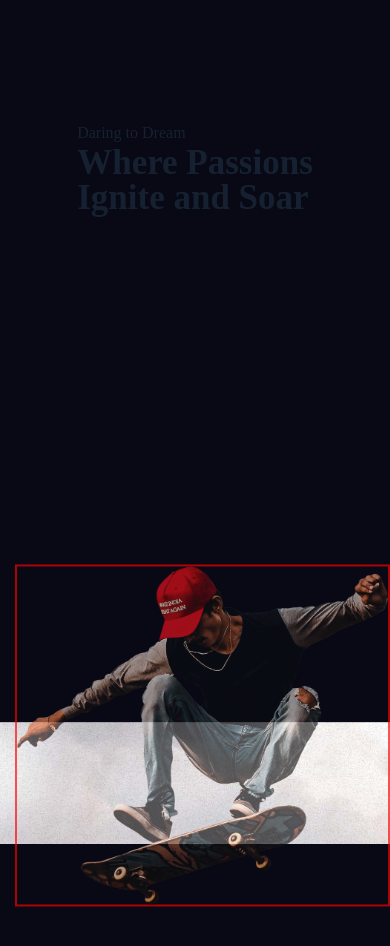
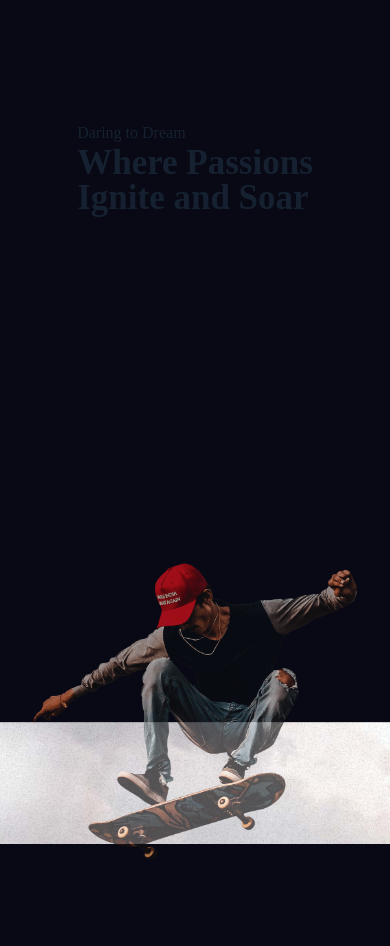
Before and after one commit to siahvosh/resume, a React (Vite) app: page /scroll-slide in a window 390 px wide. Shown: the top 946 px of the page. Built offline with nearby package versions, Linux system fonts and the light colour scheme; a web font is replaced by a local one.

Commit message:
set new classes (image box)

```diff
--- a/src/pages/works/ScrollSite.css
+++ b/src/pages/works/ScrollSite.css
@@ -158,6 +158,7 @@ body{
     overflow-x: hidden;
 }
 .main-card{
+    direction: ltr;
     height: 400vh;
     background: #080914 !important;
     position: relative;
@@ -177,7 +178,8 @@ body{
 .top-card, .bottom-card{
     height: 50vh;
     overflow: hidden;
-
+    /*position: relative;*/
+    /*border: 2px solid green;*/
 }
 .text-card {
     height: 100%;
@@ -206,6 +208,16 @@ body{
 
 
 /*Part one -------------------------------------*/
+.image-box{
+    /*border: 2px solid #1bd83a;*/
+    position: absolute;
+    color: red !important;
+    top: 20%;
+    right: 0;
+    padding: 2rem;
+    /*width: 100vw;*/
+    /*height: 100vh;*/
+}
 .skate {
     background-image: url("../../assets/skatepark.jpg");
     background-size: cover;
@@ -215,24 +227,14 @@ body{
     background-position: center;
 }
 .skater {
-    /*animation: floatSoft 4s ease-in-out infinite;*/
-    /*will-change: transform;*/
-    position: absolute;
-    border: 2px solid red !important;
-    top: 15vh;
-    right: 8vw;
-    /*margin-right: 0vw;*/
+    /*border: 2px solid #367acc;*/
+    /*top: 15vh;*/
+    /*right: 8vw;*/
     height: 50vh;
     width: 50vh;
 }
 
-.image-box{
-    border: 2px solid blue !important;
-    /*position: absolute;*/
-    width: 100vw;
-    height: 100vh;
-    z-index: 1111 !important;
-}
+
 
 /*Part tow -------------------------------------*/
 .mural{
@@ -290,13 +292,17 @@ body{
 
 
 
-@media screen and (min-width: 200px) and (max-width: 950px) {
+@media screen and (min-width: 200px) and (max-width: 440px) {
     .skater {
-        height: 40vh;
+        height: 35vh;
         width: auto;
-        position: absolute;
-        top: 35vh;
-        right: 0;
+    }
+    .image-box{
+        display: flex;
+        justify-content: center;
+        align-items: center;
+        inset: 0;
+        margin-top: 2.5rem;
     }
 
     .text-card{
@@ -313,6 +319,6 @@ body{
     .skater {
         height: 65vh;
         width: auto;
-        margin-right: 15vw;
+
     }
 }
--- a/src/pages/works/ScrollSite.tsx
+++ b/src/pages/works/ScrollSite.tsx
@@ -221,7 +221,7 @@ export const ScrollSite = () => {
         // اجازه اسکرول دوباره بعد از انیمیشن
         setTimeout(() => {
             isScrolling.current = false;
-        }, 900); // سرعت تغییر step
+        }, 1000); // سرعت تغییر step
     };
 
     useEffect(() => {
@@ -258,7 +258,7 @@ export const ScrollSite = () => {
                      {activeIndex === 0 && (
                          <motion.section
                              key="one"
-                             style={{ height:'100vh'}}
+                             style={{ height:'100vh', position: 'relative'}}
                              initial={{ opacity: 0 }}
                              animate={{ opacity: 1 }}
                              exit={{ opacity: 0 }}
@@ -292,14 +292,16 @@ export const ScrollSite = () => {
                                      exit={{ y: 700, opacity: 1 }}
                                  />
                              </div>
-                             <motion.img
-                                 className="skater"
-                                 src={`${skater}`}
-                                 transition={{duration: 1}}
-                                 initial={{ y: 800 ,  opacity: 0 }}
-                                 animate={{ y: 0,   opacity: 1}}
-                                 exit={{ y: 800,  opacity: 0 }}>
-                             </motion.img>
+                             <div className={'image-box'}>
+                                 <motion.img
+                                     className="skater"
+                                     src={`${skater}`}
+                                     transition={{duration: 1}}
+                                     initial={{ y: 800 ,x: 0,  opacity: 0 }}
+                                     animate={{ y: 0,x: 0,   opacity: 1}}
+                                     exit={{ y: 800, x: 0, opacity: 0 }}>
+                                 </motion.img>
+                             </div>
                          </motion.section>
                     )}
                     {activeIndex === 1 && (
@@ -499,12 +501,14 @@ const PartOne = () => {
             </div>
                 <motion.img
                     className="skater"
-                    src={`${skater}`}
+                    // src={`${skater}`}
                     transition={{duration: 1}}
                     initial={{ y: 800 , x: 0, opacity: 0 }}
                     animate={{ y: 0,  x: 0, opacity: 1}}
                     exit={{ y: 800, x: 0, opacity: 1 }}>
                 </motion.img>
+
+
         </motion.section>
     )
 }
```
